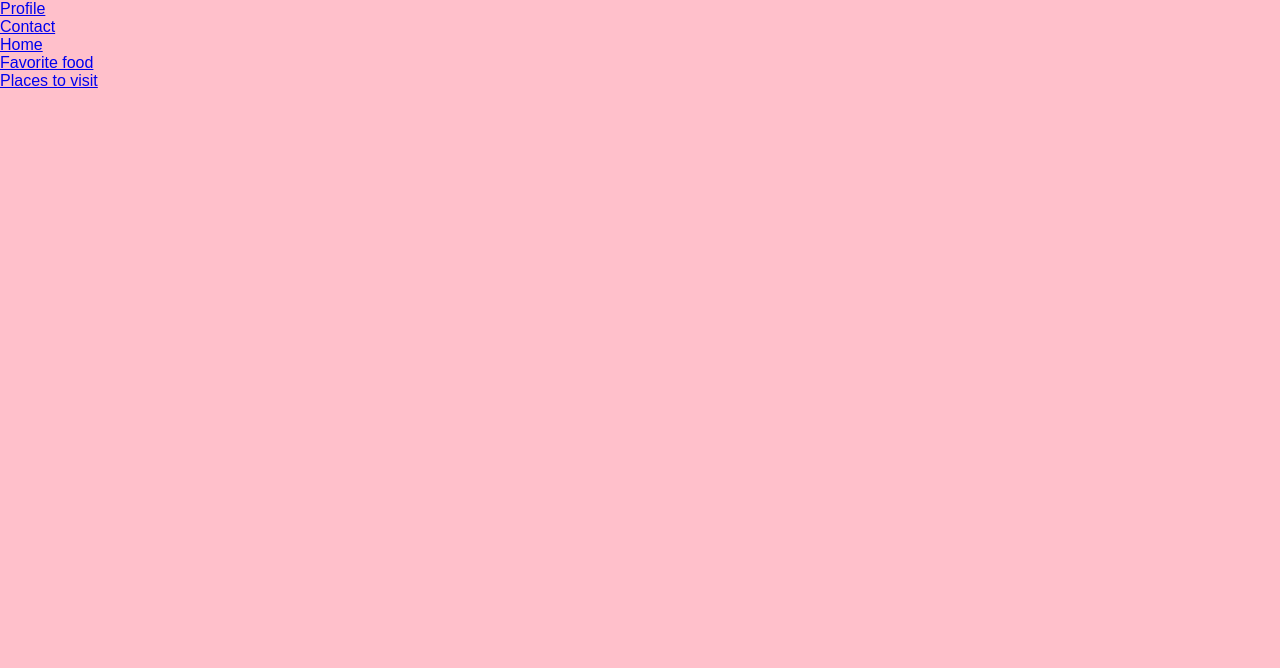
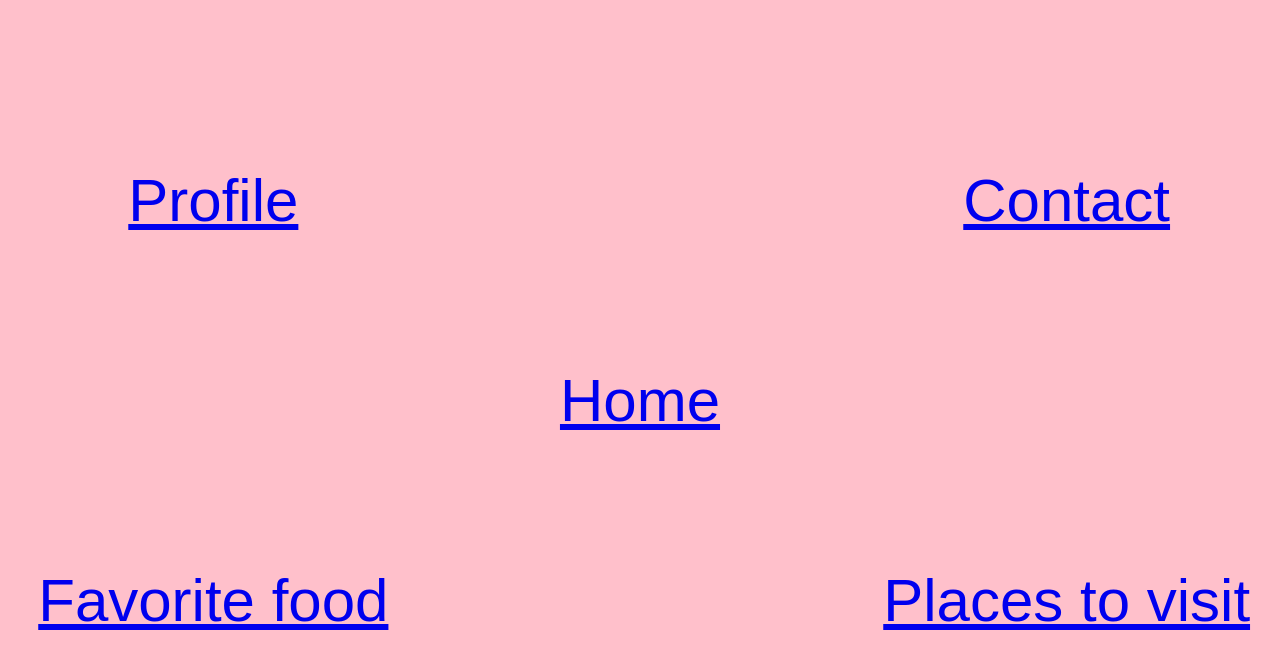
Before and after one commit to Choltipa/Chonthipha, a plain HTML site: page chonthipha/Home.html in a window 1280 px wide. Drawn offline with Linux system fonts and the light colour scheme.

Commit message:
Update home.css

```diff
--- a/chonthipha/home.css
+++ b/chonthipha/home.css
@@ -2,62 +2,67 @@ body {
   background-color: pink;
   font-family: Arial, sans-serif;
   margin: 0;
-  padding: 0;
   height: 100vh;
-  position: relative;
+  display: grid;
+  grid-template-columns: 1fr 1fr 1fr;
+  grid-template-rows: 1fr 1fr;
+  place-items: center;
+  font-size: 60px;
+  text-align: center;
 }
 
-.menu-item {
-  background-color: orange;
-  color: black;
-  font-weight: bold;
-  padding: 20px 40px;
-  border-radius: 50%;
-  text-decoration: none;
-  font-size: 20px;
-  position: absolute;
-  text-align: center;
-  animation: float 2s infinite ease-in-out;
-  transition: transform 0.3s;
+.center {
+  grid-column: 2;
+  grid-row: 1 / span 2;
 }
 
-.menu-item:hover {
-  transform: scale(1.1);
+.top-left {
+  grid-column: 1;
+  grid-row: 1;
 }
 
-/* Positioning */
-.home {
-  top: 50%;
-  left: 50%;
-  transform: translate(-50%, -50%);
+.top-right {
+  grid-column: 3;
+  grid-row: 1;
 }
 
-.profile {
-  top: 10%;
-  right: 10%;
+.bottom-left {
+  grid-column: 1;
+  grid-row: 2;
 }
 
-.contact {
-  top: 10%;
-  left: 10%;
+.bottom-right {
+  grid-column: 3;
+  grid-row: 2;
 }
 
-.food {
-  bottom: 10%;
-  right: 10%;
+/* เอฟเฟกต์เด้งเมื่อเอาเมาส์ชี้ */
+.hover-bounce {
+  display: inline-block;
+  transition: transform 0.3s ease;
+  cursor: pointer;
 }
 
-.places {
-  bottom: 10%;
-  left: 10%;
+.hover-bounce:hover {
+  transform: translateY(-10px);
 }
 
-/* Animations */
-@keyframes float {
-  0%, 100% {
-    transform: translate(0, 0);
+/* Responsive สำหรับจอเล็ก */
+@media (max-width: 50px) {
+  body {
+    grid-template-columns: 1fr;
+    grid-template-rows: auto;
+    height: auto;
+    font-size: 40px;
+    padding: 20px 0;
   }
-  50% {
-    transform: translate(0, -10px);
+
+  .center,
+  .top-left,
+  .top-right,
+  .bottom-left,
+  .bottom-right {
+    grid-column: auto;
+    grid-row: auto;
   }
 }
```
